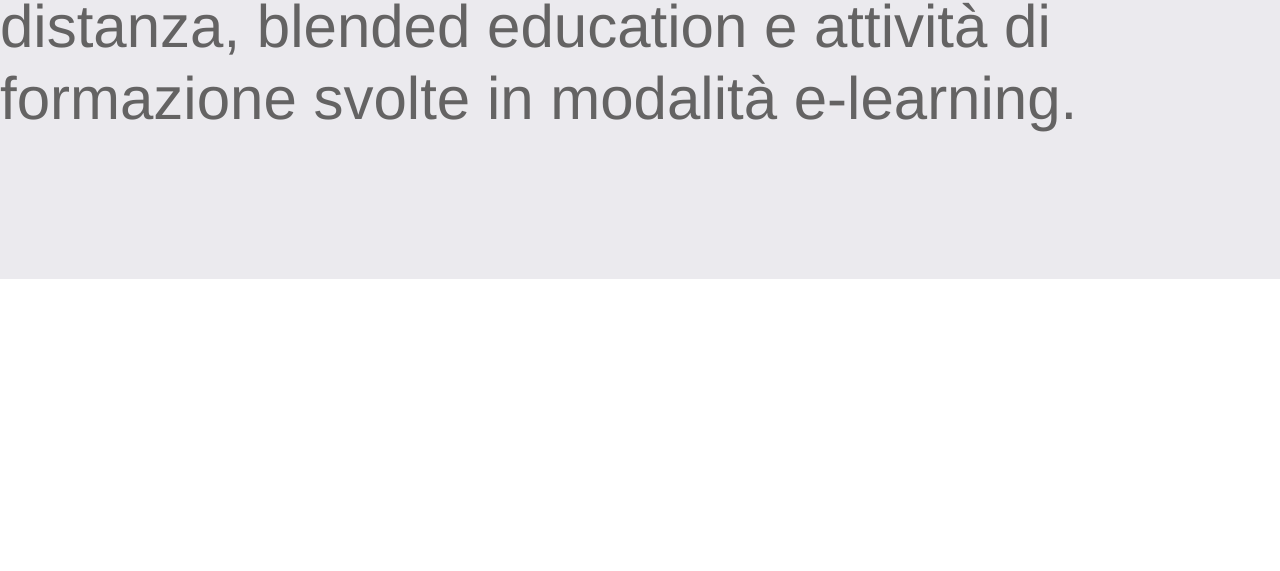
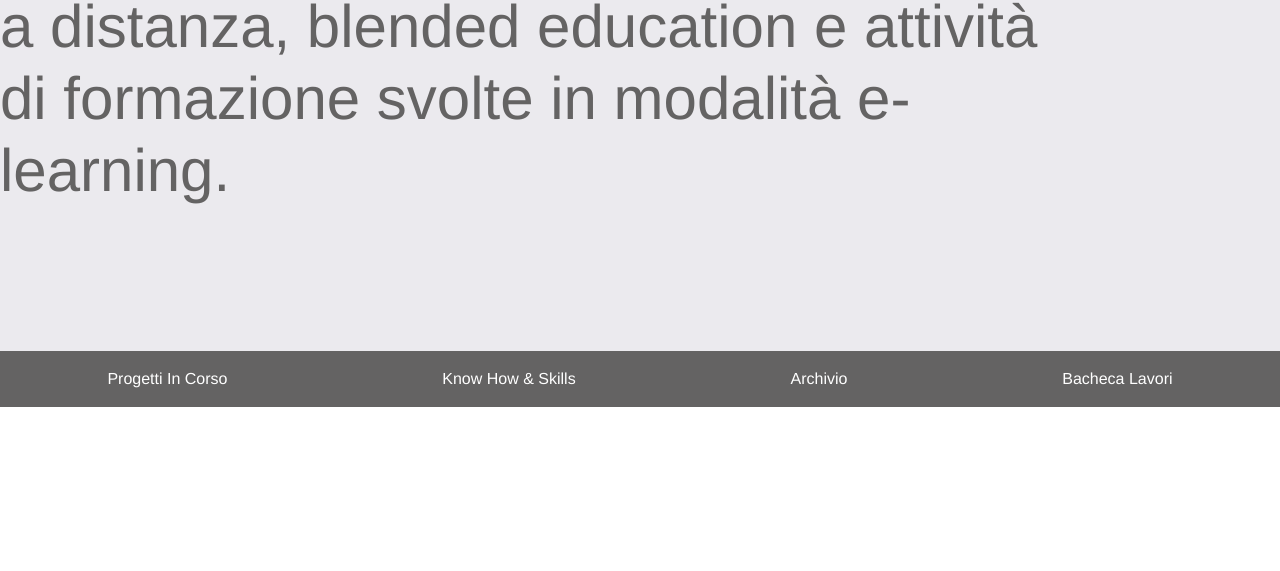
Before and after one commit to claudiopome/skills-together-website, a website built with Vite: page index.html in a window 1280 px wide. Shown: the part 229-800 px from the top of the page. Built offline with nearby package versions, Linux system fonts and the light colour scheme.

Commit message:
add secondary menu.

```diff
--- a/index.html
+++ b/index.html
@@ -12,7 +12,7 @@
     <div class="container flex flex-wrap justify-between items-center mx-auto">
       <a href="#" class="flex items-center">
         <!-- <img src="assets/images/skillstogether-logo.svg" class="mr-3 h-6 sm:h-9" alt="Skills Together Logo"/> -->
-        <span class="text-lg leading-tight font-bold text-blue">Skills<br>Together</span>
+        <span class="text-lg leading-tight font-bold text-blue hover:text-yellow">Skills<br>Together</span>
       </a>
       <div class="flex items-center md:order-2">
         <a href="#" class="text-blue uppercase hover:text-yellow">en</a>
@@ -59,9 +59,18 @@
 </header>
 <section class="bg-light-gray">
   <div class="container  px-4 md:px-0 mx-auto">
-    <h1 class="text-4xl lg:text-6xl pt-4 pb-8 lg:pt-16 lg:pb-36 text-dark-gray"><span class="text-blue">Skills Together</span> si occupa di formazione a
+    <h1 class="text-4xl lg:text-6xl pt-4 pb-8 lg:pt-16 lg:pb-36 text-dark-gray xl:w-5/6"><span class="text-blue">Skills Together</span>
+      si occupa di formazione a
       distanza, blended education e attività di formazione svolte in modalità e-learning.</h1>
   </div>
 </section>
+<nav class="w-full bg-dark-gray">
+  <ul class="flex justify-around w-full">
+    <li class="bg-dark-gray p-4 hover:bg-yellow"><a href="#" class="text-white capitalize">Progetti in corso</a></li>
+    <li class="bg-dark-gray p-4 hover:bg-yellow"><a href="#" class="text-white capitalize">Know How &amp; Skills</a></li>
+    <li class="bg-dark-gray p-4 hover:bg-yellow"><a href="#" class="text-white capitalize">Archivio</a></li>
+    <li class="bg-dark-gray p-4 hover:bg-yellow"><a href="#" class="text-white capitalize">Bacheca Lavori</a></li>
+  </ul>
+</nav>
 </body>
 </html>
```
